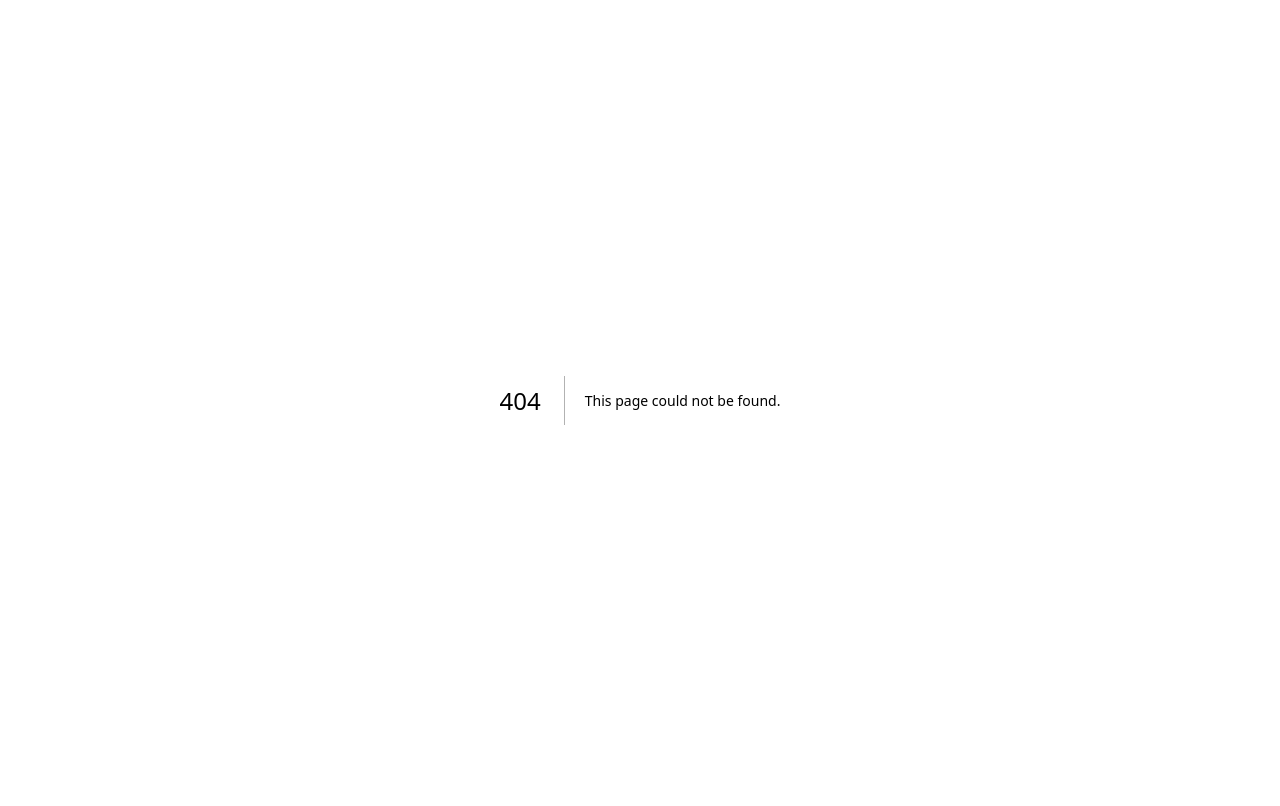
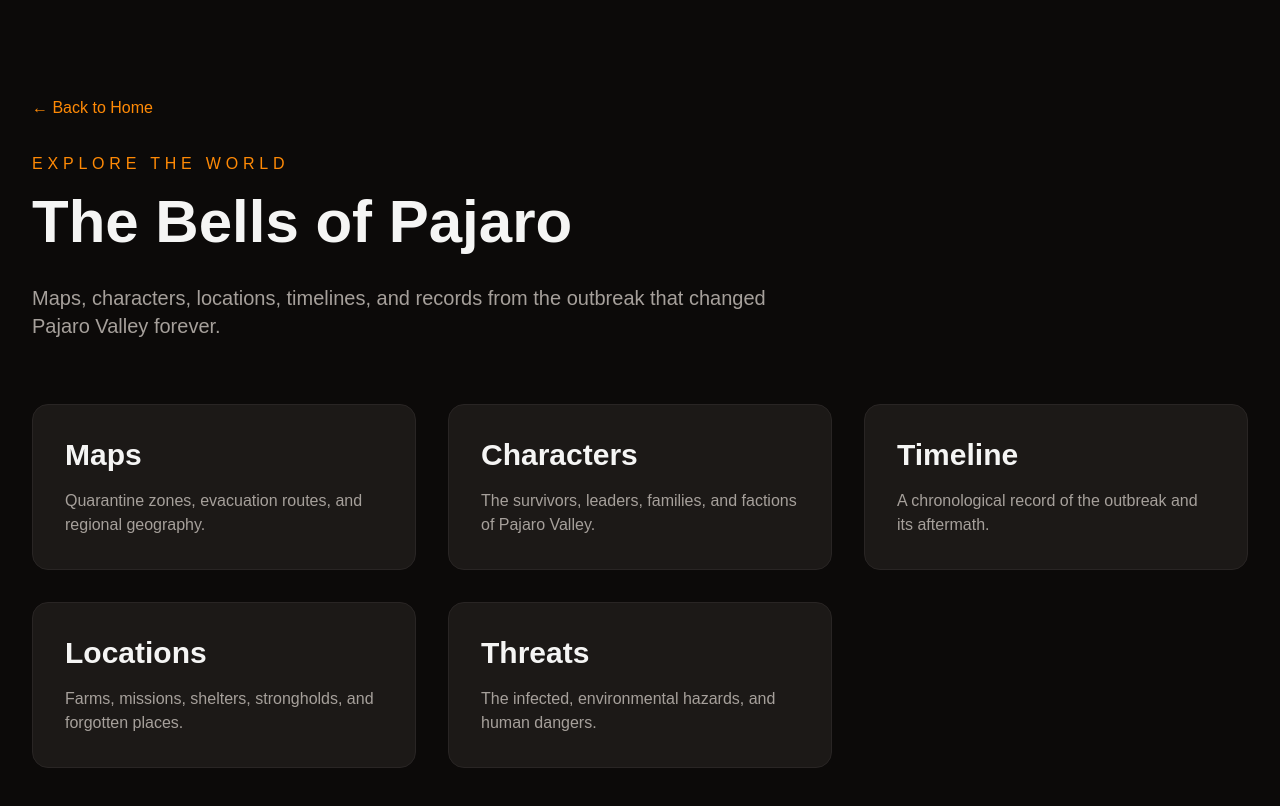
Before and after one commit to Tillamonster/JuanitaOfTheDead, a Next.js app: page /world in a window 1280 px wide. Before the commit this address had no page. Shown: the top 806 px of the page. Built offline with nearby package versions, Linux system fonts and the light colour scheme.

Commit message:
World hub and maps architecture established

```diff
--- /dev/null
+++ b/app/world/page.tsx
@@ -0,0 +1,86 @@
+import Link from "next/link";
+
+export default function WorldPage() {
+  const sections = [
+    {
+      title: "Maps",
+      description:
+        "Quarantine zones, evacuation routes, and regional geography.",
+      href: "/world/maps",
+    },
+    {
+      title: "Characters",
+      description:
+        "The survivors, leaders, families, and factions of Pajaro Valley.",
+      href: "/world/characters",
+    },
+    {
+      title: "Timeline",
+      description:
+        "A chronological record of the outbreak and its aftermath.",
+      href: "/world/timeline",
+    },
+    {
+      title: "Locations",
+      description:
+        "Farms, missions, shelters, strongholds, and forgotten places.",
+      href: "/world/locations",
+    },
+    {
+      title: "Threats",
+      description:
+        "The infected, environmental hazards, and human dangers.",
+      href: "/world/threats",
+    },
+  ];
+
+  return (
+    <main className="min-h-screen bg-stone-950 text-stone-100">
+
+    <section className="max-w-7xl mx-auto px-8 py-24">
+
+  <Link
+    href="/"
+    className="inline-block text-orange-400 hover:text-orange-300 mb-8"
+  >
+    ← Back to Home
+  </Link>
+
+  <p className="uppercase tracking-[0.3em] text-orange-400 mb-4">
+    Explore the World
+  </p>
+
+        <h1 className="text-6xl font-black mb-8">
+          The Bells of Pajaro
+        </h1>
+
+        <p className="text-xl text-stone-400 max-w-3xl mb-16">
+          Maps, characters, locations, timelines, and records from the
+          outbreak that changed Pajaro Valley forever.
+        </p>
+
+        <div className="grid md:grid-cols-2 lg:grid-cols-3 gap-8">
+
+          {sections.map((section) => (
+            <Link
+              key={section.title}
+              href={section.href}
+              className="bg-stone-900 border border-stone-800 rounded-2xl p-8 hover:border-orange-500 transition"
+            >
+              <h2 className="text-3xl font-bold mb-4">
+                {section.title}
+              </h2>
+
+              <p className="text-stone-400">
+                {section.description}
+              </p>
+            </Link>
+          ))}
+
+        </div>
+
+      </section>
+
+    </main>
+  );
+}
--- a/components/Hero.tsx
+++ b/components/Hero.tsx
@@ -48,7 +48,7 @@ export default function Hero() {
         </Link>
 
         <Link
-          href="/archive"
+          href="/world"
           className="border border-white text-white hover:bg-white hover:text-black transition px-8 py-4 font-bold rounded-xl"
         >
           Explore The World
```
